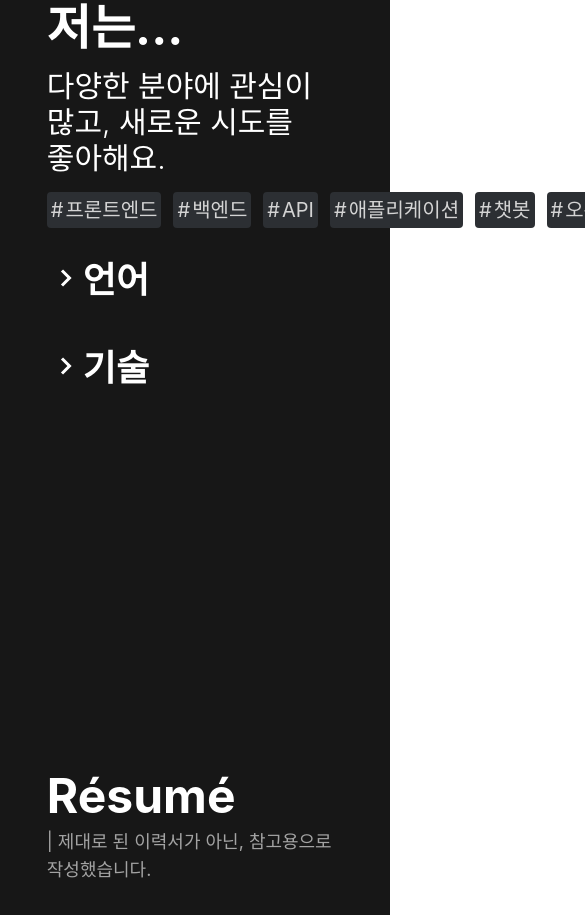
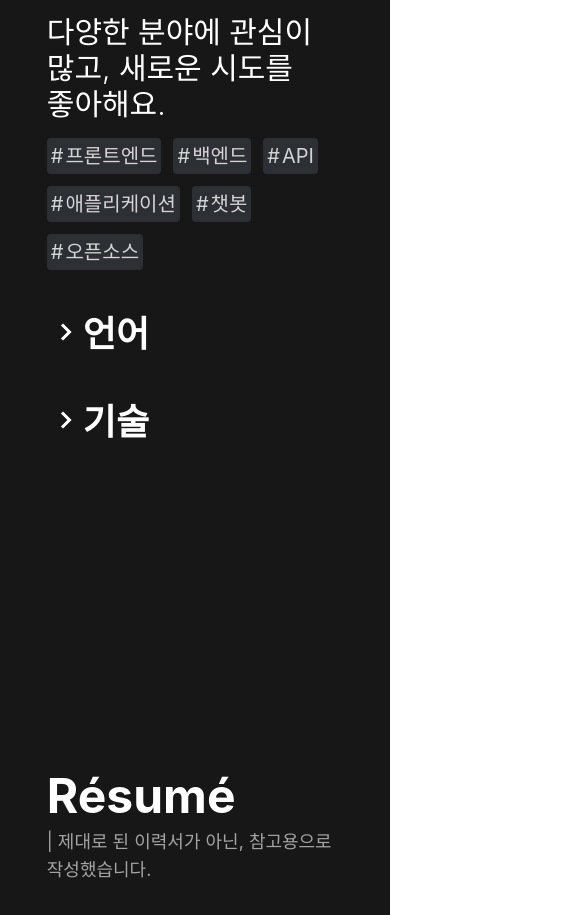
Before and after one commit to eunwoo1104/portfolio, a React (Create React App) app: page / in a window 390 px wide. Shown: the part 1060-1975 px from the top of the page, 585 px wide, since content can reach past the window. Built offline with nearby package versions, Linux system fonts and the light colour scheme; a web font is replaced by a local one.

Commit message:
fix: interests overflow on mobile platform (#4)

```diff
--- a/src/components/Intro.tsx
+++ b/src/components/Intro.tsx
@@ -80,7 +80,7 @@ export const Intro: React.FC = () => {
                 다양한 분야에 관심이 많고, 새로운 시도를 좋아해요.
               </p>
             </motion.div>
-            <div className="flex flex-row space-x-3">
+            <div className="flex flex-row flex-wrap">
               {tags.map((tag, index) => (
                 <motion.div
                   initial={{ opacity: 0 }}
--- a/src/components/Tag.tsx
+++ b/src/components/Tag.tsx
@@ -7,7 +7,7 @@ interface TagProps {
 
 export const Tag: React.FC<TagProps> = ({ name, className = "" }) => (
   <div
-    className={`text-neutral-300 font-normal flex flex-row outline outline-0 rounded text-xl bg-[#2C2F33] space-x-0.5 p-1${
+    className={`text-neutral-300 font-normal flex flex-row outline outline-0 rounded text-xl bg-[#2C2F33] mr-3 mb-3 space-x-0.5 p-1${
       className ? " " + className : ""
     }`}
   >
```
